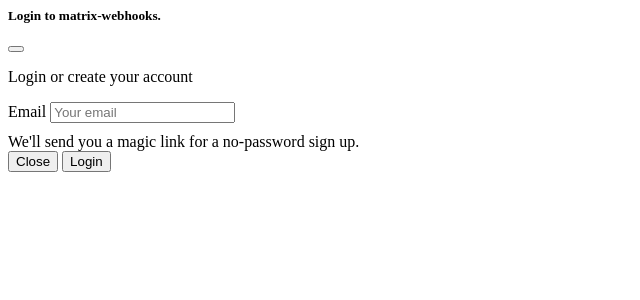
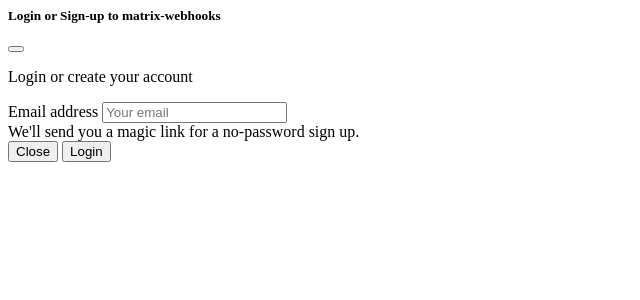
Before and after one commit to rednaks/matrix-webhooks, a Django app: template apps/home/templates/home/signin_modal.html in a window 1280 px wide. Shown: the top 300 px of the page, without its empty margins (0-640 px from the left). Run offline with Django 4.2, Linux system fonts and the light colour scheme; the template is opened without the code that fills it, so the values that code supplies are empty; some libraries are stand-ins or nearby versions.

Commit message:
improve login form

```diff
--- a/apps/home/templates/home/signin_modal.html
+++ b/apps/home/templates/home/signin_modal.html
@@ -3,20 +3,20 @@
     <div class="modal-dialog modal-dialog-centered">
         <div class="modal-content">
             <div class="modal-header">
-                <h5 class="modal-title">Login to matrix-webhooks.</h5>
+                <h5 class="modal-title">Login or Sign-up to matrix-webhooks</h5>
                 <button type="button" class="btn-close" data-bs-dismiss="modal" aria-label="Close"></button>
             </div>
             <form method="POST" action="{% url 'login_view' %}">
                 {% csrf_token %}
                 <div class="modal-body">
                     <p>Login or create your account</p>
-                    <div class="input-group flex-nowrap">
-                        <span class="input-group-text" id="email-signin-input">Email</span>
-                        <input type="text" name="email" class="form-control" placeholder="Your email" aria-label="email"
+                    <div class="mb-3">
+                        <label for="emailinput" class="form-label">Email address</label>
+                        <input id="emailinput" type="text" name="email" class="form-control" placeholder="Your email" aria-label="email"
                                aria-describedby="addon-wrapping" required>
                     </div>
                     <div></div>
-                    <div class="alert alert-success" role="alert" style="margin-top:10px;">
+                    <div class="magic-link-msg">
                         We'll send you a magic link for a no-password sign up.
                     </div>
                 </div>
```
Also changed, not shown: apps/home/templates/home/base.html (+15 -0 lines).
